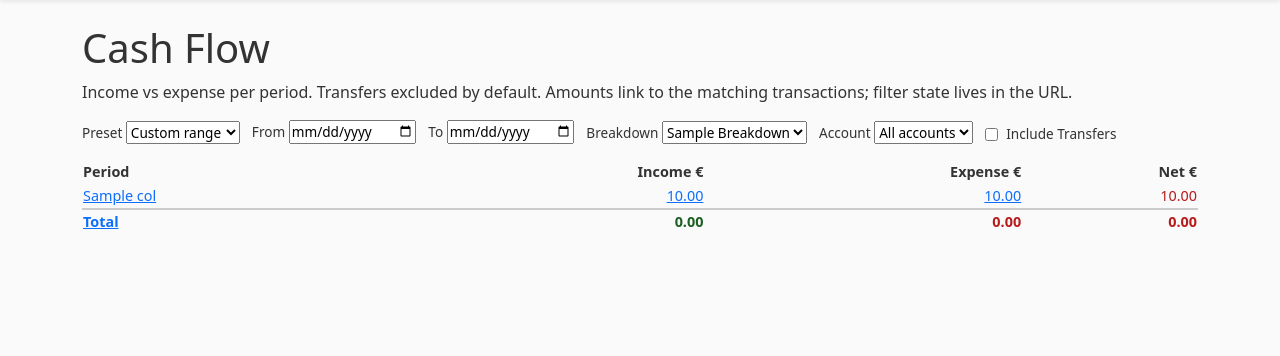
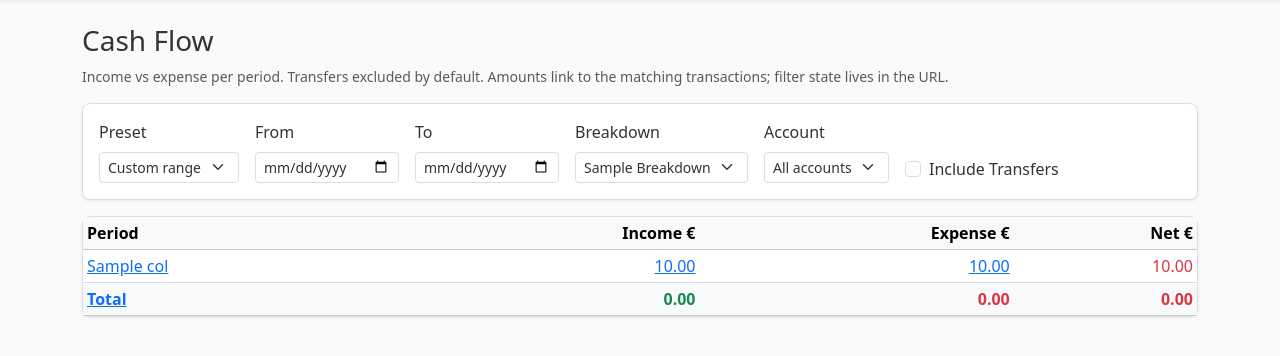
Before and after one commit to divyavanmahajan/dvm-finance, a Python web app: template src/abn_combined/web/templates/cash_flow.html in a window 1280 px wide. Shown: the part 59-415 px from the top of the page. Run offline with Jinja, Linux system fonts and the light colour scheme; the template is opened without the code that fills it: most values are stand-ins (such as "Sample title", 1, 10 or a date in 2020).

Commit message:
Convert Cash Flow pages from Pico CSS to Bootstrap 5.3

```diff
--- a/src/abn_combined/web/templates/_cash_flow_table.html
+++ b/src/abn_combined/web/templates/_cash_flow_table.html
@@ -1,30 +1,34 @@
 {% if columns %}
-<table class="data-table cash-flow-table">
-  <thead>
+<div class="card shadow-sm">
+  <div class="table-responsive">
+    <table class="table table-hover table-sm align-middle mb-0">
+      <thead class="table-light">
         <tr>
           <th>Period</th>
-      <th class="num">Income €</th>
-      <th class="num">Expense €</th>
-      <th class="num">Net €</th>
+          <th class="text-end">Income €</th>
+          <th class="text-end">Expense €</th>
+          <th class="text-end">Net €</th>
         </tr>
       </thead>
       <tbody>
         {% for col in columns %}
         <tr>
           <td><a href="{{ col.txn_url }}">{{ col.label }}</a></td>
-      <td class="num pos"><a href="{{ col.txn_url }}">{{ "%.2f" | format(col.income) }}</a></td>
-      <td class="num neg"><a href="{{ col.txn_url }}">{{ "%.2f" | format(col.expense) }}</a></td>
-      <td class="num {{ 'pos' if col.net >= 0 else 'neg' }}">{{ "%.2f" | format(col.net) }}</td>
+          <td class="text-end text-success"><a href="{{ col.txn_url }}">{{ "%.2f" | format(col.income) }}</a></td>
+          <td class="text-end text-danger"><a href="{{ col.txn_url }}">{{ "%.2f" | format(col.expense) }}</a></td>
+          <td class="text-end {% if col.net >= 0 %}text-success{% else %}text-danger{% endif %}">{{ "%.2f" | format(col.net) }}</td>
         </tr>
         {% endfor %}
-    <tr class="net-row">
+        <tr class="table-light fw-semibold border-top">
           <td><a href="{{ total_txn_url }}">Total</a></td>
-      <td class="num pos">{{ "%.2f" | format(result.total_income) }}</td>
-      <td class="num neg">{{ "%.2f" | format(result.total_expense) }}</td>
-      <td class="num {{ 'pos' if result.total_net >= 0 else 'neg' }}">{{ "%.2f" | format(result.total_net) }}</td>
+          <td class="text-end text-success">{{ "%.2f" | format(result.total_income) }}</td>
+          <td class="text-end text-danger">{{ "%.2f" | format(result.total_expense) }}</td>
+          <td class="text-end {% if result.total_net >= 0 %}text-success{% else %}text-danger{% endif %}">{{ "%.2f" | format(result.total_net) }}</td>
         </tr>
       </tbody>
     </table>
+  </div>
+</div>
 {% else %}
 <p><em>No periods in the selected window.</em></p>
 {% endif %}
--- a/src/abn_combined/web/templates/cash_flow.html
+++ b/src/abn_combined/web/templates/cash_flow.html
@@ -1,47 +1,69 @@
 {% extends "base.html" %}
-{% block title %}Cash Flow — abn-combined{% endblock %}
+{% block title %}Cash Flow — Your Finance{% endblock %}
 {% block content %}
 <link rel="stylesheet" href="/static/tables.css">
-<hgroup>
-  <h1>Cash Flow</h1>
-  <p>Income vs expense per period. Transfers excluded by default. Amounts link to the matching transactions; filter state lives in the URL.</p>
-</hgroup>
 
-<form class="table-controls" method="get" action="/cash-flow"
+<div class="d-flex flex-wrap justify-content-between align-items-center mb-3">
+  <div>
+    <h1 class="h3 mb-2">Cash Flow</h1>
+    <p class="text-muted small mb-0">Income vs expense per period. Transfers excluded by default. Amounts link to the matching transactions; filter state lives in the URL.</p>
+  </div>
+</div>
+
+<div class="card card-body mb-3">
+  <form method="get" action="/cash-flow"
         hx-get="/cash-flow/table" hx-target="#cash-flow-table" hx-swap="innerHTML"
         hx-push-url="/cash-flow" hx-trigger="change">
-  <label>Preset
-    <select name="preset">
+    <div class="row g-3 align-items-end">
+      <div class="col-auto">
+        <label for="preset" class="form-label">Preset</label>
+        <select id="preset" name="preset" class="form-select form-select-sm">
           <option value="">Custom range</option>
           {% for p in presets %}
           <option value="{{ p }}" {% if preset == p %}selected{% endif %}>{{ p.replace('-', ' ') | title }}</option>
           {% endfor %}
         </select>
-  </label>
-  <label>From <input type="date" name="date_from" value="{{ date_from.isoformat() }}"></label>
-  <label>To <input type="date" name="date_to" value="{{ date_to.isoformat() }}"></label>
-  <label>Breakdown
-    <select name="breakdown">
+      </div>
+      <div class="col-auto">
+        <label for="date_from" class="form-label">From</label>
+        <input id="date_from" type="date" name="date_from" value="{{ date_from.isoformat() }}" class="form-control form-control-sm">
+      </div>
+      <div class="col-auto">
+        <label for="date_to" class="form-label">To</label>
+        <input id="date_to" type="date" name="date_to" value="{{ date_to.isoformat() }}" class="form-control form-control-sm">
+      </div>
+      <div class="col-auto">
+        <label for="breakdown" class="form-label">Breakdown</label>
+        <select id="breakdown" name="breakdown" class="form-select form-select-sm">
           {% for b in breakdowns %}
           <option value="{{ b }}" {% if breakdown == b %}selected{% endif %}>{{ b.title() }}</option>
           {% endfor %}
         </select>
-  </label>
-  <label>Account
-    <select name="account">
+      </div>
+      <div class="col-auto">
+        <label for="account" class="form-label">Account</label>
+        <select id="account" name="account" class="form-select form-select-sm">
           <option value="">All accounts</option>
           {% for a in known_accounts %}
           <option value="{{ a }}" {% if a in accounts %}selected{% endif %}>{{ a }}</option>
           {% endfor %}
         </select>
-  </label>
-  <label style="display: flex; align-items: center; gap: 0.5rem;">
-    <input type="checkbox" name="include_transfers" value="1"
+      </div>
+      <div class="col-auto">
+        <div class="form-check">
+          <input type="checkbox" id="include_transfers" class="form-check-input" name="include_transfers" value="1"
                  {% if include_transfers %}checked{% endif %}>
-    <span>Include Transfers</span>
-  </label>
-  <noscript><button type="submit">Apply</button></noscript>
+          <label class="form-check-label" for="include_transfers">Include Transfers</label>
+        </div>
+      </div>
+      <noscript>
+        <div class="col-auto">
+          <button type="submit" class="btn btn-sm btn-primary">Apply</button>
+        </div>
+      </noscript>
+    </div>
   </form>
+</div>
 
 <div id="cash-flow-table">
   {% include "_cash_flow_table.html" %}
```
Lines whose indentation alone changed are shown as unchanged.
